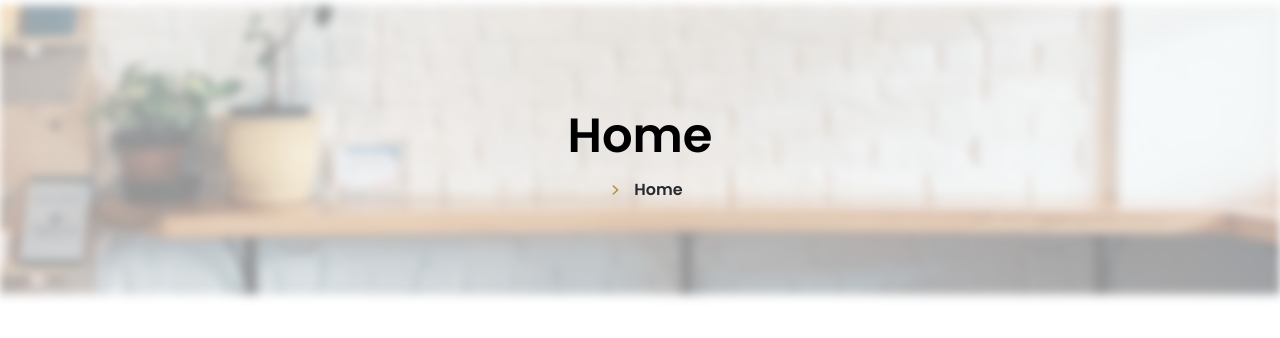
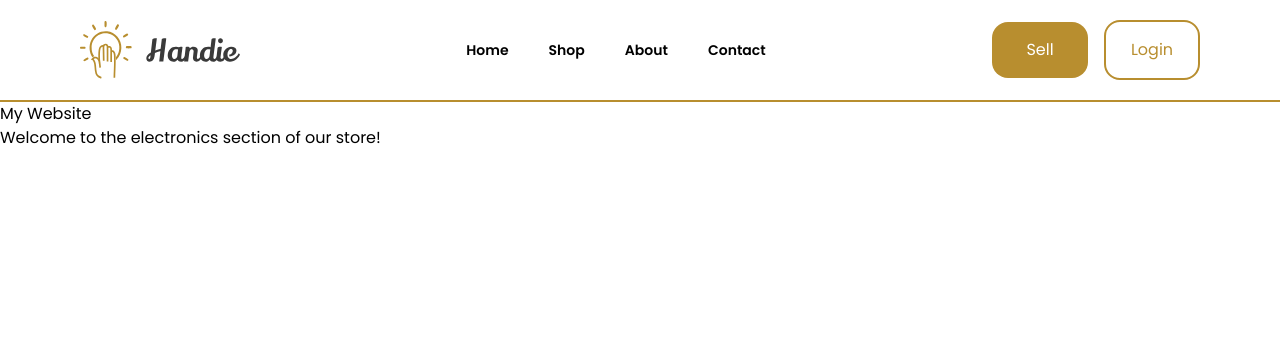
Before and after one commit to omar-the-junior/handie--frontend, a React (Vite) app: page / in a window 1280 px wide. Shown: the top 338 px of the page. Built offline with nearby package versions, Linux system fonts and the light colour scheme.

Commit message:
refactor: revert the `root.tsx` to its previous state

```diff
--- a/src/routes/Root.tsx
+++ b/src/routes/Root.tsx
@@ -1,8 +1,11 @@
-import Header from '../components/Header';
+import { Outlet } from 'react-router-dom';
+import Navbar from '../components/Navbar';
+
 function Root() {
   return (
     <>
-       <Header breadcrumbs={[]} pageName="Home" />
+      <Navbar />
+      <Outlet />
     </>
   );
 }
```
